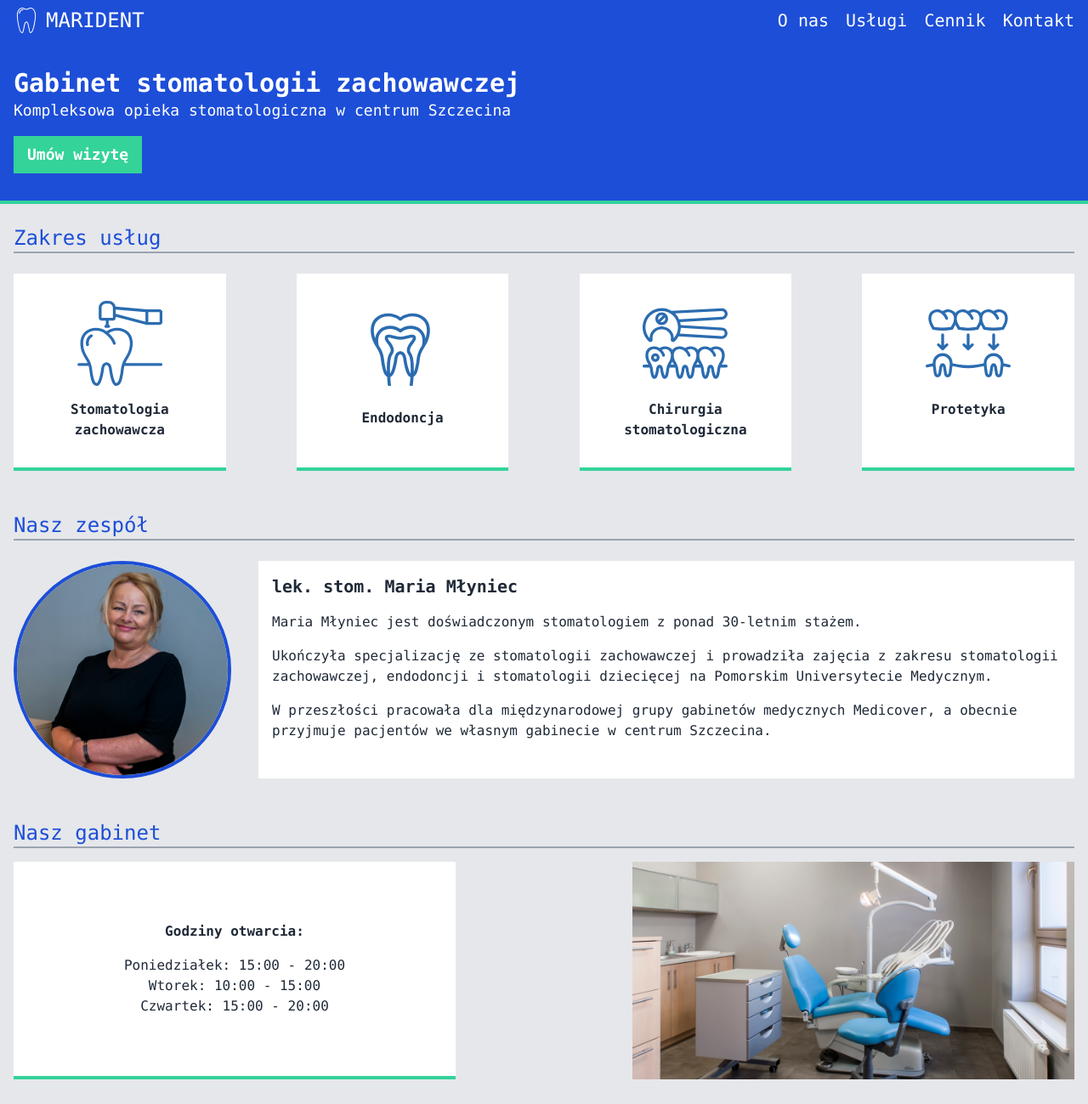
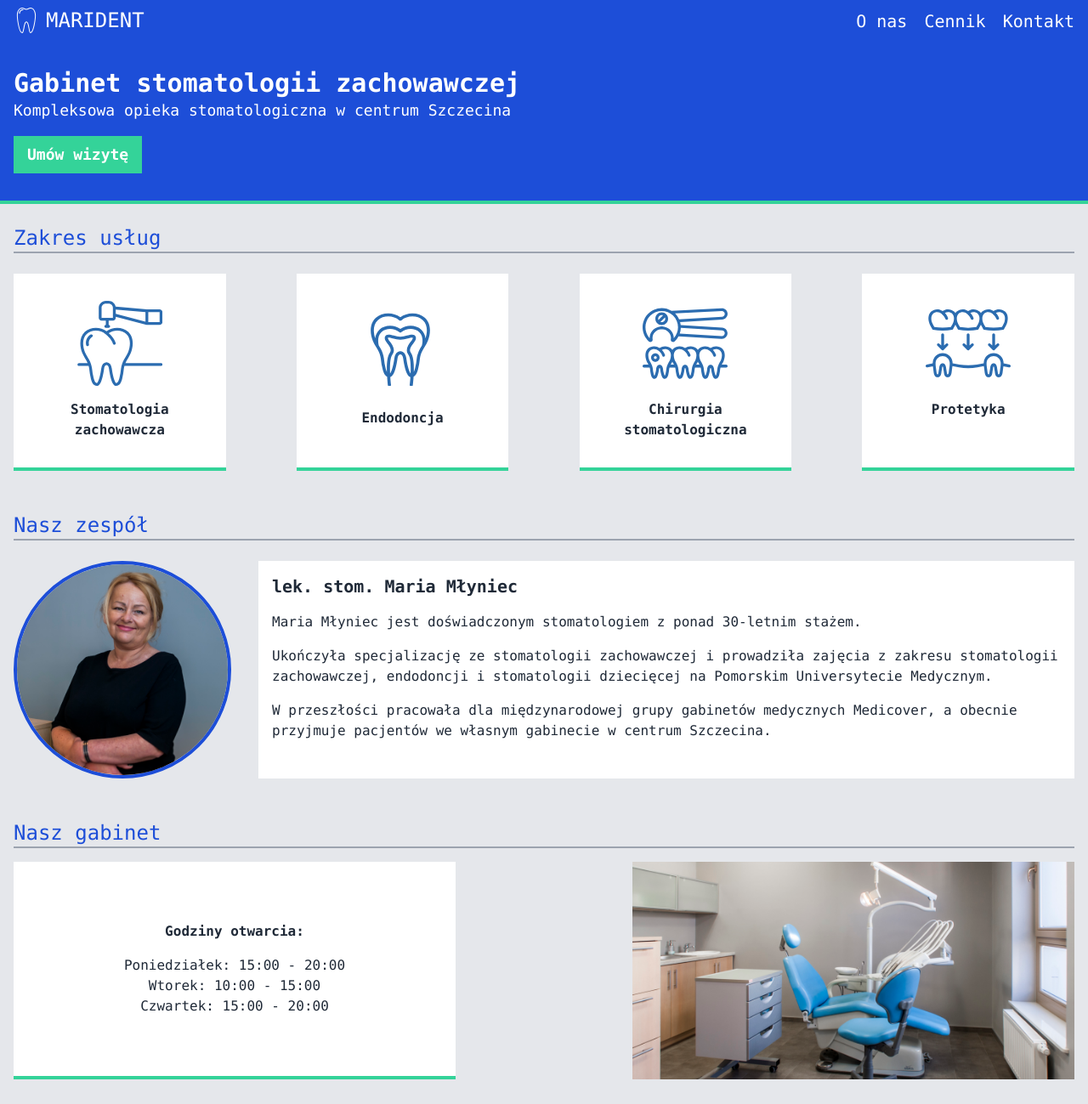
Before and after one commit to pawel-cebula/marident, a Django app: page / in a window 1280 px wide. Shown: the top 1299 px of the page at 85% size. Run offline with Django 3.2, Linux system fonts and the light colour scheme.

Commit message:
Added footer and fixed navigation links

```diff
--- a/website/templates/website/base.html
+++ b/website/templates/website/base.html
@@ -1,5 +1,5 @@
 <!DOCTYPE html>
-<html lang="en">
+<html lang="en" class="h-full">
 
 <head>
     <meta charset="UTF-8">
@@ -8,10 +8,10 @@
     <link href="https://unpkg.com/tailwindcss@^1.0/dist/tailwind.min.css" rel="stylesheet">
 </head>
 
-<body class="bg-gray-200 flex flex-col items-center font-mono">
+<body class="bg-gray-200 min-h-full flex flex-col items-center font-mono">
     <header class="bg-blue-700 flex justify-center w-full">
         <nav class="flex justify-between items-center h-12 w-full max-w-screen-xl px-4 text-white">
-            <div class="flex items-center">
+            <div class=" flex items-center">
                 <svg width="30" height="30" viewBox="0 0 30 30" fill="none" xmlns="http://www.w3.org/2000/svg">
                     <path
                         d="M19.9194 0C18.987 0 18.1015 0.419701 17.2453 0.825141C16.4543 1.19978 15.7076 1.55349 15 1.55349C14.2924 1.55349 13.5456 1.19978 12.7544 0.825141C11.8985 0.419473 11.0133 0 10.0806 0C6.4897 0 3.88373 3.91301 3.88373 9.30389C3.88373 11.732 4.43519 16.7736 5.45717 21.3341C6.74555 27.0841 8.30109 29.9998 10.0806 29.9998C11.356 29.9998 11.8571 27.8068 12.6325 23.9303C13.1638 21.2738 13.9669 17.2593 14.9979 17.2549C16.3712 17.2598 17.0915 21.3476 17.6169 24.3321C18.2183 27.7452 18.6158 30 19.9194 30C24.1232 30 26.1163 13.3994 26.1163 9.30389C26.1163 3.91271 23.5098 0 19.9194 0ZM19.93 29.0001C19.4227 28.8132 18.9096 25.8993 18.6031 24.1584C17.9192 20.2762 17.2119 16.2618 14.9979 16.2537C13.1454 16.2618 12.4194 19.8915 11.6507 23.7338C11.2698 25.6391 10.6319 28.8284 10.0806 28.9986C7.35527 28.9986 4.88523 14.8204 4.88523 9.30389C4.88523 4.49299 7.07021 1.0015 10.0806 1.0015C10.788 1.0015 11.535 1.35521 12.3259 1.72985C13.1822 2.1356 14.0676 2.55499 15 2.55499C15.9324 2.55499 16.8178 2.13529 17.6741 1.72985C18.4651 1.35521 19.212 1.0015 19.9194 1.0015C22.9298 1.0015 25.1148 4.49299 25.1148 9.30389C25.1148 14.8201 22.6445 28.9985 19.93 29.0001Z"
@@ -20,14 +20,11 @@
                         d="M11.1163 2.0542C8.54658 2.0542 6.45581 4.14497 6.45581 6.71468C6.45581 7.00049 6.68777 7.23253 6.97367 7.23253C7.25948 7.23253 7.49152 7.00057 7.49152 6.71468C7.49152 4.71584 9.11753 3.08984 11.1164 3.08984C11.4022 3.08984 11.6342 2.85787 11.6342 2.57198C11.6341 2.28624 11.4021 2.0542 11.1163 2.0542Z"
                         fill="white" />
                 </svg>
-                <span class="ml-2 text-2xl">MARIDENT</span>
+                <a href="{% url 'website:index' %}" class="ml-2 text-2xl">MARIDENT</span>
             </div>
             <div class="text-xl">
-                <a href="" class="ml-2 hover:text-green-400">
+                <a href="{% url 'website:index' %}" class="ml-2 hover:text-green-400">
                     O nas
-                </a>
-                <a href="" class="ml-2 hover:text-green-400">
-                    Usługi
                 </a>
                 <a href="" class="ml-2 hover:text-green-400">
                     Cennik
@@ -39,9 +36,12 @@
         </nav>
     </header>
 
-    <main class="flex flex-col items-center w-full text-gray-800">
+    <main class="flex overflow-auto flex-col items-center w-full text-gray-800">
         {% block content %} {% endblock content %}
     </main>
+    <footer class="bg-gray-700 text-gray-500 w-full flex justify-center items-center mt-auto py-4">
+        Copyright © 2020 Marident Szczecin
+    </footer>
 </body>
 
 </html>
```
Also changed, not shown: website/forms.py (+8 -0 lines).
